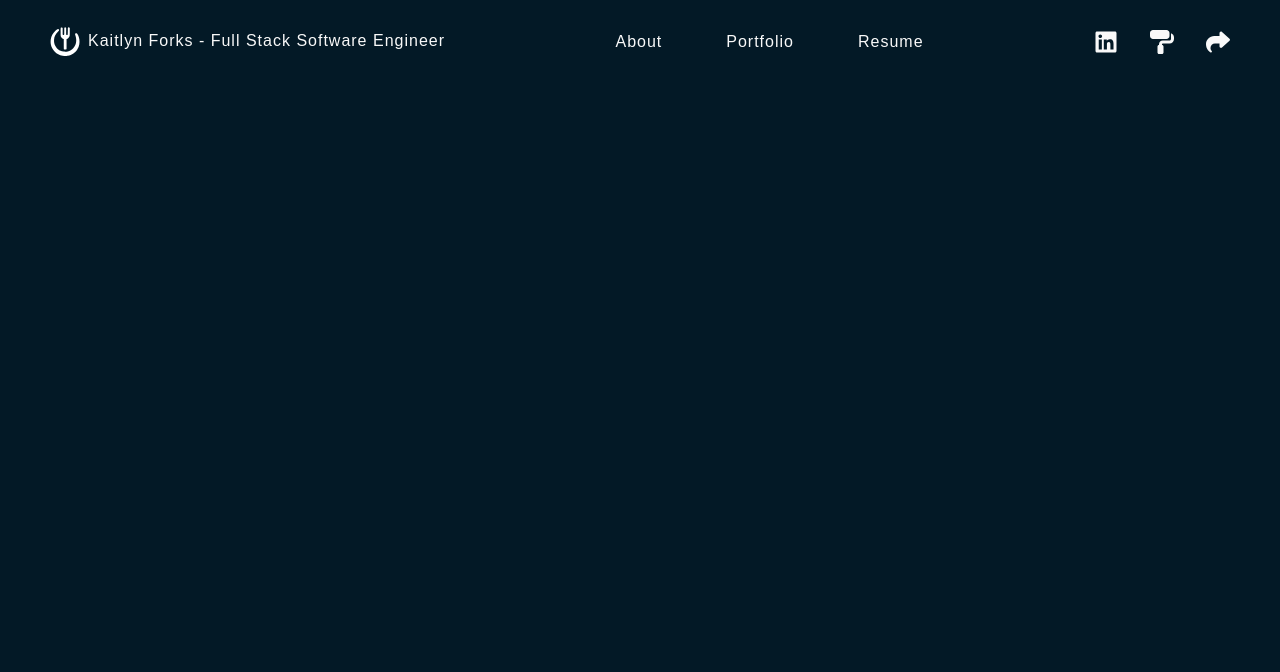
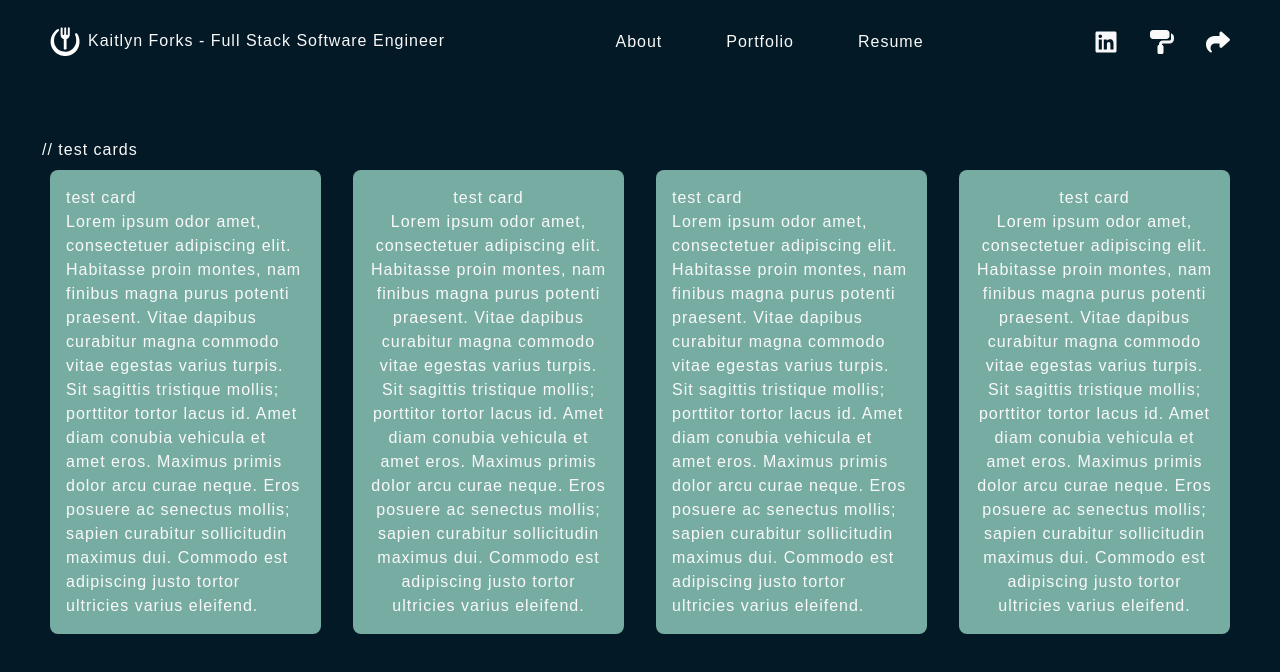
Before and after one commit to kforks/forked-software-ng, an Angular app: page / in a window 1280 px wide. Shown: the top 672 px of the page. Built offline with nearby package versions, Linux system fonts and the light colour scheme; a web font is replaced by a local one.

Commit message:
theme improvements and test content

```diff
--- a/src/app/home/home.component.html
+++ b/src/app/home/home.component.html
@@ -1,3 +1,53 @@
 <div class="container">
-
+  <div>// test cards</div>
+  <div class="space-between-row">
+    <mat-card>
+      test card
+      <div>
+        Lorem ipsum odor amet, consectetuer adipiscing elit. Habitasse proin
+        montes, nam finibus magna purus potenti praesent. Vitae dapibus
+        curabitur magna commodo vitae egestas varius turpis. Sit sagittis
+        tristique mollis; porttitor tortor lacus id. Amet diam conubia vehicula
+        et amet eros. Maximus primis dolor arcu curae neque. Eros posuere ac
+        senectus mollis; sapien curabitur sollicitudin maximus dui. Commodo est
+        adipiscing justo tortor ultricies varius eleifend.
+      </div>
+    </mat-card>
+    <mat-card class="text-center">
+      test card
+      <div>
+        Lorem ipsum odor amet, consectetuer adipiscing elit. Habitasse proin
+        montes, nam finibus magna purus potenti praesent. Vitae dapibus
+        curabitur magna commodo vitae egestas varius turpis. Sit sagittis
+        tristique mollis; porttitor tortor lacus id. Amet diam conubia vehicula
+        et amet eros. Maximus primis dolor arcu curae neque. Eros posuere ac
+        senectus mollis; sapien curabitur sollicitudin maximus dui. Commodo est
+        adipiscing justo tortor ultricies varius eleifend.
+      </div>
+    </mat-card>
+    <mat-card>
+      test card
+      <div>
+        Lorem ipsum odor amet, consectetuer adipiscing elit. Habitasse proin
+        montes, nam finibus magna purus potenti praesent. Vitae dapibus
+        curabitur magna commodo vitae egestas varius turpis. Sit sagittis
+        tristique mollis; porttitor tortor lacus id. Amet diam conubia vehicula
+        et amet eros. Maximus primis dolor arcu curae neque. Eros posuere ac
+        senectus mollis; sapien curabitur sollicitudin maximus dui. Commodo est
+        adipiscing justo tortor ultricies varius eleifend.
+      </div>
+    </mat-card>
+    <mat-card class="text-center">
+      test card
+      <div>
+        Lorem ipsum odor amet, consectetuer adipiscing elit. Habitasse proin
+        montes, nam finibus magna purus potenti praesent. Vitae dapibus
+        curabitur magna commodo vitae egestas varius turpis. Sit sagittis
+        tristique mollis; porttitor tortor lacus id. Amet diam conubia vehicula
+        et amet eros. Maximus primis dolor arcu curae neque. Eros posuere ac
+        senectus mollis; sapien curabitur sollicitudin maximus dui. Commodo est
+        adipiscing justo tortor ultricies varius eleifend.
+      </div>
+    </mat-card>
+  </div>
 </div>
--- a/src/app/nav/nav.component.scss
+++ b/src/app/nav/nav.component.scss
@@ -1,4 +1,4 @@
-@use '../../styles/variables' as v;
+@use "../../styles/variables" as v;
 
 .primary-nav {
   display: flex;
@@ -12,15 +12,17 @@
     span {
       cursor: pointer;
       padding: 1.25rem;
-      transition: color 0.3s, background-color 0.3s;
+      transition:
+        color 0.3s,
+        background-color 0.3s;
       border-radius: 25px;
       &.active {
         color: white;
-        background-color: v.$primary-light;
+        background-color: v.$primary-color;
       }
       &:hover {
         color: white;
-        background-color: v.$primary-light
+        background-color: v.$primary-color;
       }
     }
   }
@@ -37,7 +39,9 @@
     padding: 1.25rem;
     margin-right: 1rem;
     cursor: pointer;
-    transition: color 0.3s, transform 0.2s;
+    transition:
+      color 0.3s,
+      transform 0.2s;
 
     &:hover {
       background-color: v.$secondary;
--- a/src/app/nav/nav.component.ts
+++ b/src/app/nav/nav.component.ts
@@ -17,6 +17,7 @@ import {
   NgSwitch,
   NgSwitchCase,
 } from '@angular/common';
+import { ThemeService } from '../services/theming.service';
 
 @Component({
   selector: 'app-nav',
@@ -47,40 +48,25 @@ export class NavComponent implements OnInit {
   activeSecondaryLink: string | null = null;
   isHovering = false;
   showSecondaryNav = false; // hiding secondary nav until needed
-  fullThemesList: Array<{ name: string; class: string }> = [];
   themes: Array<{ name: string; class: string }> = [];
+  currentTheme: string;
 
-  constructor() {}
-
-  async ngOnInit(): Promise<void> {
-    await this.loadThemes();
-    const savedTheme = localStorage.getItem('selectedTheme') || 'theme-dark';
-    this.themes = this.fullThemesList.filter(
-      (theme) => theme.class !== savedTheme,
-    );
+  constructor(private themeService: ThemeService) {
+    this.currentTheme = this.themeService.getActiveTheme();
   }
 
-  async loadThemes(): Promise<void> {
-    try {
-      const response = await fetch('assets/files/themes.json');
-      if (!response.ok) {
-        throw new Error(`HTTP error! status: ${response.status}`);
-      }
-      const data = await response.json();
-      this.fullThemesList = data.themes;
-    } catch (error) {
-      console.error('Error loading themes:', error);
-    }
+  ngOnInit(): void {
+    this.updateThemeList();
   }
 
   selectTheme(themeClass: string): void {
-    const body = document.body;
-    body.classList.remove(...this.fullThemesList.map((theme) => theme.class));
-    body.classList.add(themeClass);
-    localStorage.setItem('selectedTheme', themeClass);
-    this.themes = this.fullThemesList.filter(
-      (theme) => theme.class !== themeClass,
-    );
+    this.themeService.setTheme(themeClass);
+    this.currentTheme = themeClass;
+    this.updateThemeList();
+  }
+
+  private updateThemeList(): void {
+    this.themes = this.themeService.getAvailableThemes();
   }
 
   copyUrlToClipboard(): void {
--- a/src/styles/_components.scss
+++ b/src/styles/_components.scss
@@ -0,0 +1,125 @@
+@use "./variables" as v;
+@use "./themes" as t;
+
+/* General Design Standards */
+.mat-mdc-card {
+  background-color: var(--primary-color) !important;
+  color: var(--text-color);
+  font-family: var(--font-family-base), serif;
+  box-shadow: 0 4px 6px rgba(0, 0, 0, 0.1);
+  border-radius: 8px !important;
+  padding: 16px;
+  max-height: fit-content !important;
+  max-width: fit-content !important;
+
+  .mat-mdc-card-title {
+    font-size: 1.5rem;
+    font-weight: bold;
+    color: var(--primary-color);
+  }
+
+  .mat-mdc-card-content {
+    font-size: 1rem;
+    line-height: var(--line-height);
+  }
+}
+
+.mat-mdc-button,
+button {
+  background-color: var(--primary-color);
+  color: var(--text-color);
+  font-family: var(--font-family-base), serif;
+  border-radius: 4px;
+  padding: 0.5rem 1rem;
+  text-transform: uppercase;
+  letter-spacing: var(--letter-spacing);
+  transition:
+    background-color 0.3s ease,
+    color 0.3s ease;
+
+  &:hover {
+    background-color: var(--primary-color) !important;
+  }
+
+  &.mat-mdc-button-primary {
+    background-color: var(--primary-color);
+    &:hover {
+      background-color: var(--secondary-color) !important;
+    }
+  }
+
+  &.mat-mdc-button-accent {
+    background-color: var(--accent-color);
+    &:hover {
+      background-color: var(--secondary-color) !important;
+    }
+  }
+
+  //&.mat-mdc-button-warn {
+  //  background-color: var(--warn-color);
+  //  &:hover {
+  //    background-color: darken(var(--warn-color), 10%);
+  //  }
+  //}
+}
+
+.mat-mdc-menu-panel {
+  background-color: var(--primary-color) !important;
+  color: var(--text-color);
+  //border: 1px solid var(--primary-dark) !important;
+  border-radius: 4px !important;
+
+  .mat-mdc-menu-item {
+    border-radius: 4px !important;
+    padding: 12px 16px;
+    font-family: var(--font-family-base), serif;
+    color: var(--text-color);
+    transition: background-color 0.2s ease;
+
+    &:hover {
+      background-color: var(--primary-dark);
+    }
+  }
+}
+
+.mat-mdc-toolbar {
+  background-color: var(--primary-color);
+  color: var(--text-color);
+  font-family: var(--font-family-base), serif;
+  height: 64px;
+  display: flex;
+  align-items: center;
+  padding: 0 16px;
+
+  .mat-mdc-toolbar-row {
+    display: flex;
+    align-items: center;
+    justify-content: space-between;
+  }
+}
+
+.mat-mdc-text-field {
+  background-color: var(--background-color);
+  border: 1px solid var(--primary-light);
+  border-radius: 4px;
+  padding: 8px;
+  font-family: var(--font-family-base), serif;
+  color: var(--text-color);
+  transition: border-color 0.2s ease;
+
+  &:focus-within {
+    border-color: var(--primary-color);
+  }
+
+  .mdc-floating-label {
+    color: var(--primary-light);
+  }
+}
+
+.mat-mdc-progress-bar {
+  background-color: var(--primary-light);
+
+  .mat-mdc-progress-bar-fill {
+    background-color: var(--primary-color);
+  }
+}
--- a/src/styles/_themes.scss
+++ b/src/styles/_themes.scss
@@ -1,4 +1,4 @@
-@use './variables' as v;
+@use "./variables" as v;
 
 // Define shared CSS variables in :root using SCSS variables
 :root {
@@ -9,28 +9,28 @@
 
 // Theme-specific variables
 .theme-light {
-  --primary-color: #77ACA2;
-  --primary-light: #9DBEBB;
+  --primary-color: #77aca2;
+  --primary-light: #9dbebb;
   --primary-dark: #468189;
   --secondary-color: #031926;
-  --accent-color: #F4E9CD;
-  --text-color: #FFFFFF;
-  --background-color: #468189;
+  --accent-color: #f4e9cd;
+  --text-color: #ffffff;
+  --background-color: #9dbebb;
 }
 
 .theme-dark {
-  --primary-color: #468189;
-  --primary-light: #77ACA2;
+  --primary-color: #77aca2;
+  --primary-light: #468189;
   --primary-dark: #031926;
   --secondary-color: #031926;
-  --accent-color: #F4E9CD;
-  --text-color: #F9F9F9;
+  --accent-color: #f4e9cd;
+  --text-color: #f9f9f9;
   --background-color: #031926;
 }
 
 // Base styles
 body {
-  font-family: var(--font-family-base),serif; // Uses the CSS variable
+  font-family: var(--font-family-base), serif; // Uses the CSS variable
   letter-spacing: var(--letter-spacing);
   line-height: var(--line-height);
   background-color: var(--background-color);
@@ -39,7 +39,7 @@ body {
 
 header {
   background-color: var(--primary-dark);
-  font-family: var(--font-family-base),serif;
+  font-family: var(--font-family-base), serif;
   letter-spacing: var(--letter-spacing);
   line-height: var(--line-height);
 }
@@ -51,7 +51,9 @@ button {
   padding: 0.5rem 1rem;
   border-radius: 4px;
   cursor: pointer;
-  transition: background-color 0.3s ease, color 0.3s ease;
+  transition:
+    background-color 0.3s ease,
+    color 0.3s ease;
 
   &:hover {
     background-color: var(--primary-light);
--- a/src/styles/_utilities.scss
+++ b/src/styles/_utilities.scss
@@ -1,4 +1,4 @@
-@use './variables' as v;
+@use "./variables" as v;
 
 // For utility classes (e.g., text-center, mt-sm).
 // Utility classes
@@ -24,12 +24,30 @@
 }
 
 .container {
+  display: flex;
+  flex-direction: column;
+  align-content: center;
+  justify-content: center;
+  padding: v.$spacing-xl;
   max-height: 90vh;
-  max-width: 90vw;
 }
 
-.space-between {
+.space-between-row {
   display: flex;
   flex-direction: row;
   justify-content: space-between;
+  margin: v.$spacing-sm;
+  gap: v.$spacing-xl;
 }
+
+.flex-row-start {
+  display: flex;
+  flex-direction: row;
+  justify-content: flex-start;
+}
+
+.flex-row-end {
+  display: flex;
+  flex-direction: row;
+  justify-content: flex-end;
+}
```
Also changed, not shown: src/app/home/home.component.ts (+9 -11 lines), src/app/nav/nav.component.html (+34 -19 lines), src/styles/main.scss (+8 -7 lines).
